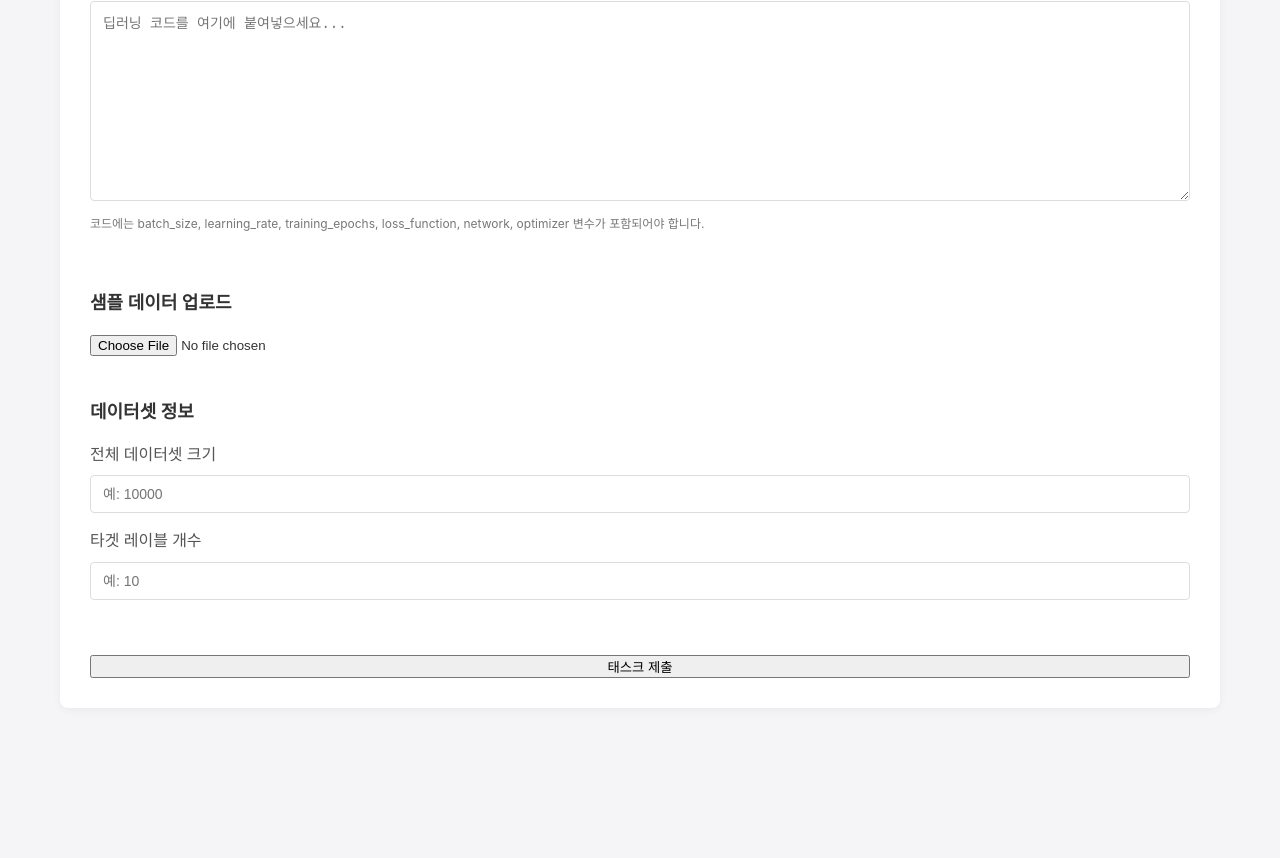
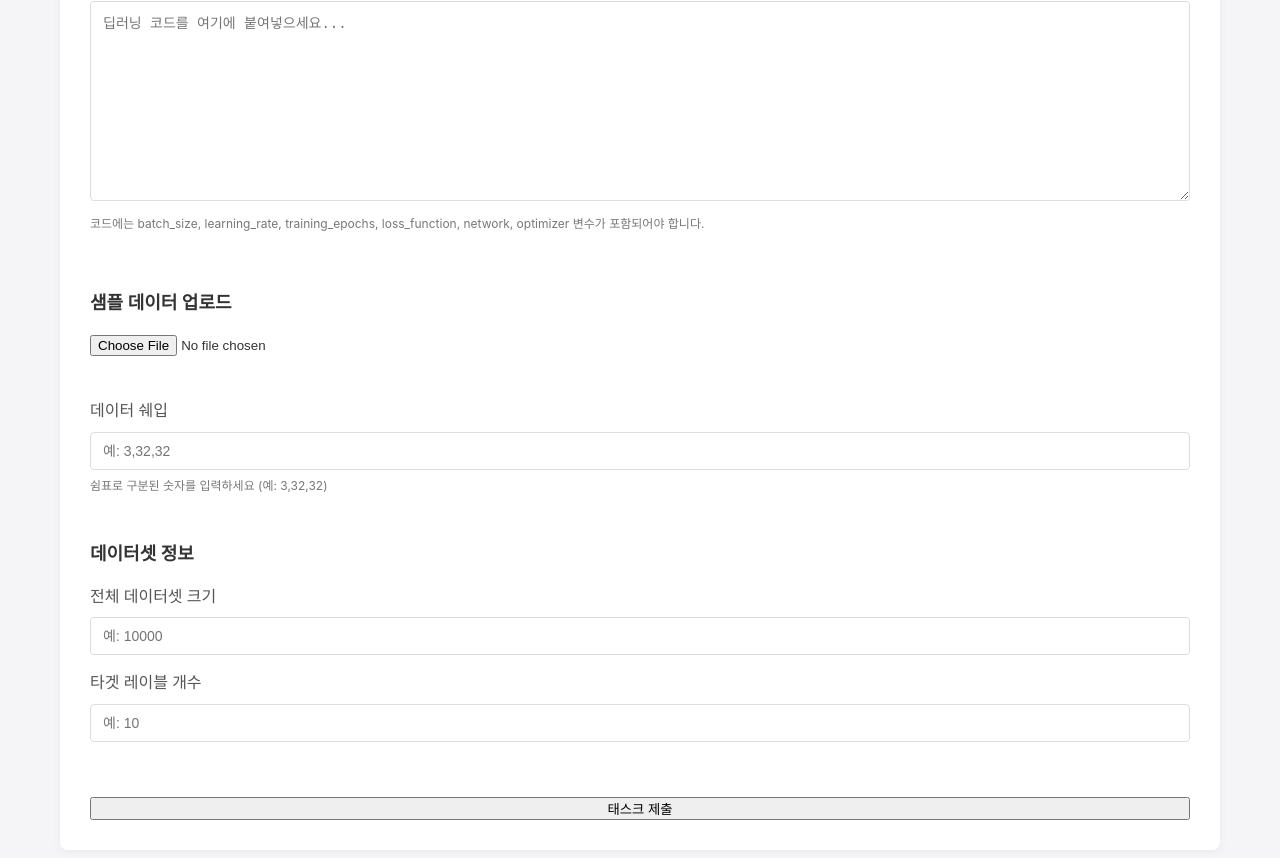
Before and after one commit to Donga-Carbonetes/carbonetes, a React (Create React App) app in the folder web/: page / in a window 1280 px wide. Shown: the part 550-1408 px from the top of the page. Before the commit the page ends 1278 px from the top, so only its background shows below. Built offline with nearby package versions, Linux system fonts and the light colour scheme.

Commit message:
feat :  datashape 입력받기

```diff
--- a/web/src/components/SubmitForm.js
+++ b/web/src/components/SubmitForm.js
@@ -14,7 +14,7 @@ function SubmitForm({ addTask }) {
   const [isSubmitting, setIsSubmitting] = useState(false)
   const [validationError, setValidationError] = useState(null)
   const [submitSuccess, setSubmitSuccess] = useState(false)
-
+  const [dataShape, setDataShape] = useState("")
   const codeFileRef = useRef(null)
   const sampleDataRef = useRef(null)
 
@@ -87,7 +87,7 @@ function SubmitForm({ addTask }) {
       formData.append("dataset_size", datasetSize);
       formData.append("label_count", targetLabels);
       formData.append("codeType", codeInputType)
-
+      formData.append("data_shape", dataShape)
       if (codeInputType === "text") {
         formData.append("codeText", codeText)
       } else {
@@ -195,7 +195,17 @@ function SubmitForm({ addTask }) {
             onChange={(e) => setSampleData(e.target.files?.[0] || null)}
           />
         </div>
-
+        <div className="form-group">
+          <label htmlFor="dataShape">데이터 쉐입</label>
+          <input
+            id="dataShape"
+            type="text"
+            placeholder="예: 3,32,32"
+            value={dataShape}
+            onChange={(e) => setDataShape(e.target.value)}
+          />
+          <p className="form-hint">쉼표로 구분된 숫자를 입력하세요 (예: 3,32,32)</p>
+        </div>
         <div className="form-section">
           <h2>데이터셋 정보</h2>
           <div className="form-group">
```
Also changed, not shown: 1 other file (tests, documents, lock files or other folders).
